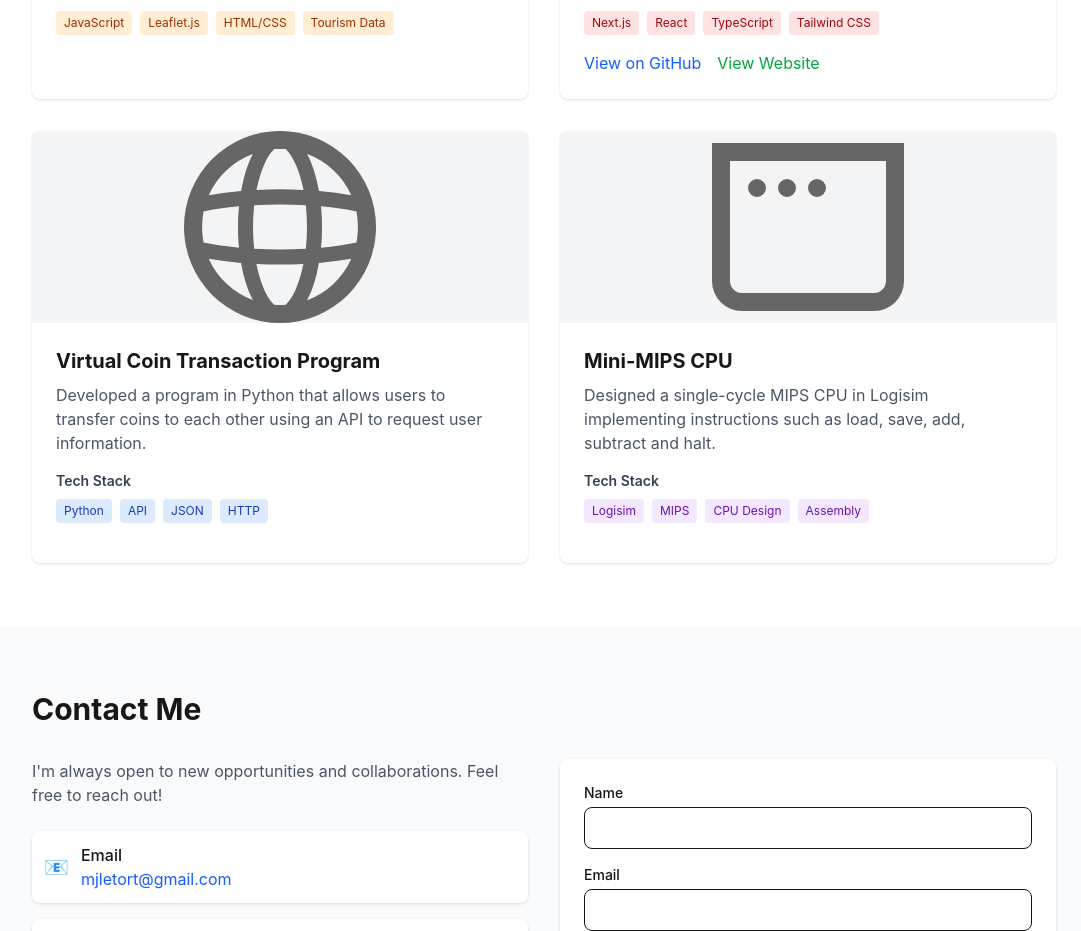
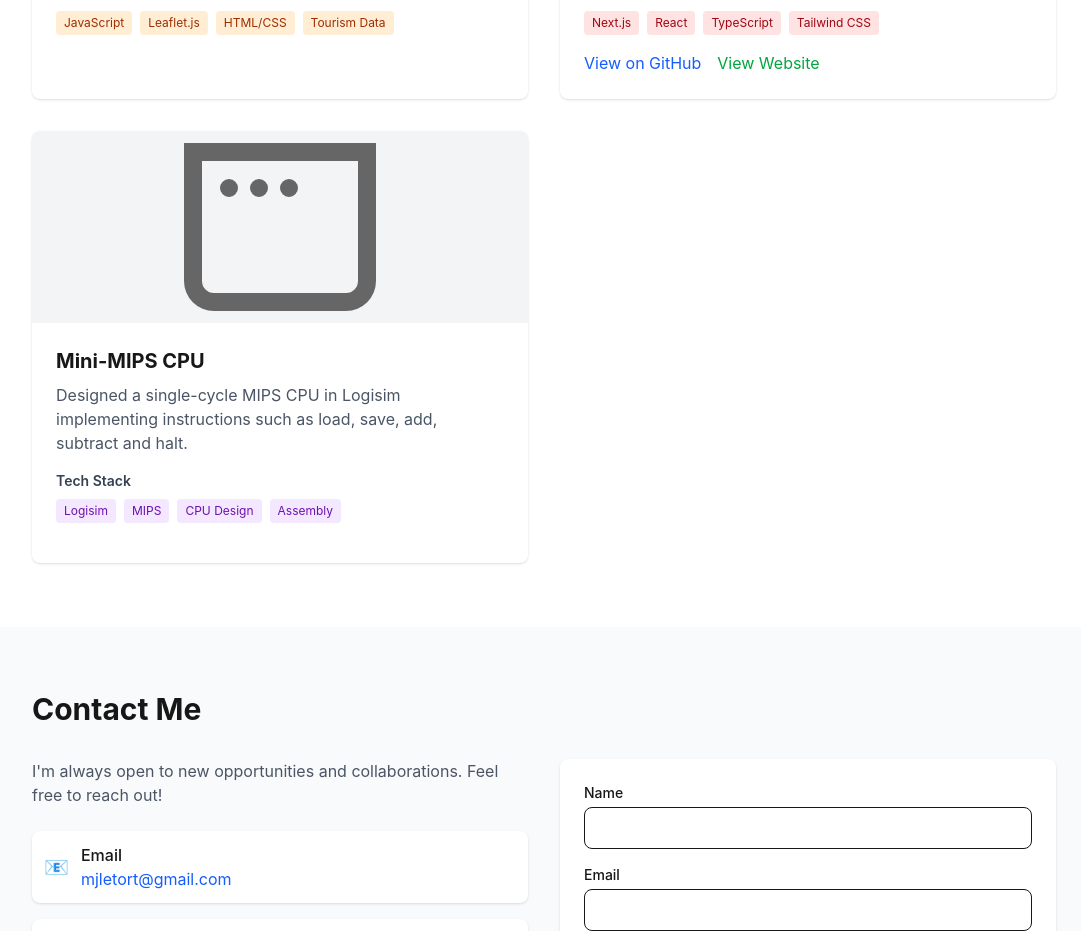
Before and after one commit to Mau567/personal_webpage, a Next.js app: page / in a window 1280 px wide. Shown: the part 6623-7554 px from the top of the page, without its empty margins (96-1177 px from the left). Built offline with nearby package versions, Linux system fonts and the light colour scheme.

Commit message:
Remove Virtual Coin Transaction Program card from homepage to streamline content layout, maintaining focus on Mini-MIPS CPU project.

```diff
--- a/src/app/page.tsx
+++ b/src/app/page.tsx
@@ -699,24 +699,6 @@ export default function Home() {
               </div>
             </div>
             <div className="bg-white dark:bg-gray-700 rounded-lg shadow overflow-hidden fade-in">
-              <Image src="/globe.svg" alt="Virtual Coin Transaction Program" width={400} height={192} className="w-full h-48 object-contain bg-gray-100" />
-              <div className="p-6">
-                <h3 className="text-xl font-bold mb-2">Virtual Coin Transaction Program</h3>
-                <p className="text-gray-600 dark:text-gray-300 mb-4">
-                  Developed a program in Python that allows users to transfer coins to each other using an API to request user information.
-                </p>
-                <div className="mb-4">
-                  <h4 className="text-sm font-semibold text-gray-700 dark:text-gray-300 mb-2">Tech Stack</h4>
-                  <div className="flex flex-wrap gap-2">
-                    <span className="bg-blue-100 dark:bg-blue-900 text-blue-800 dark:text-blue-200 px-2 py-1 rounded text-xs">Python</span>
-                    <span className="bg-blue-100 dark:bg-blue-900 text-blue-800 dark:text-blue-200 px-2 py-1 rounded text-xs">API</span>
-                    <span className="bg-blue-100 dark:bg-blue-900 text-blue-800 dark:text-blue-200 px-2 py-1 rounded text-xs">JSON</span>
-                    <span className="bg-blue-100 dark:bg-blue-900 text-blue-800 dark:text-blue-200 px-2 py-1 rounded text-xs">HTTP</span>
-                  </div>
-                </div>
-              </div>
-            </div>
-            <div className="bg-white dark:bg-gray-700 rounded-lg shadow overflow-hidden fade-in">
               <Image src="/window.svg" alt="Mini-MIPS CPU" width={400} height={192} className="w-full h-48 object-contain bg-gray-100" />
               <div className="p-6">
                 <h3 className="text-xl font-bold mb-2">Mini-MIPS CPU</h3>
```
